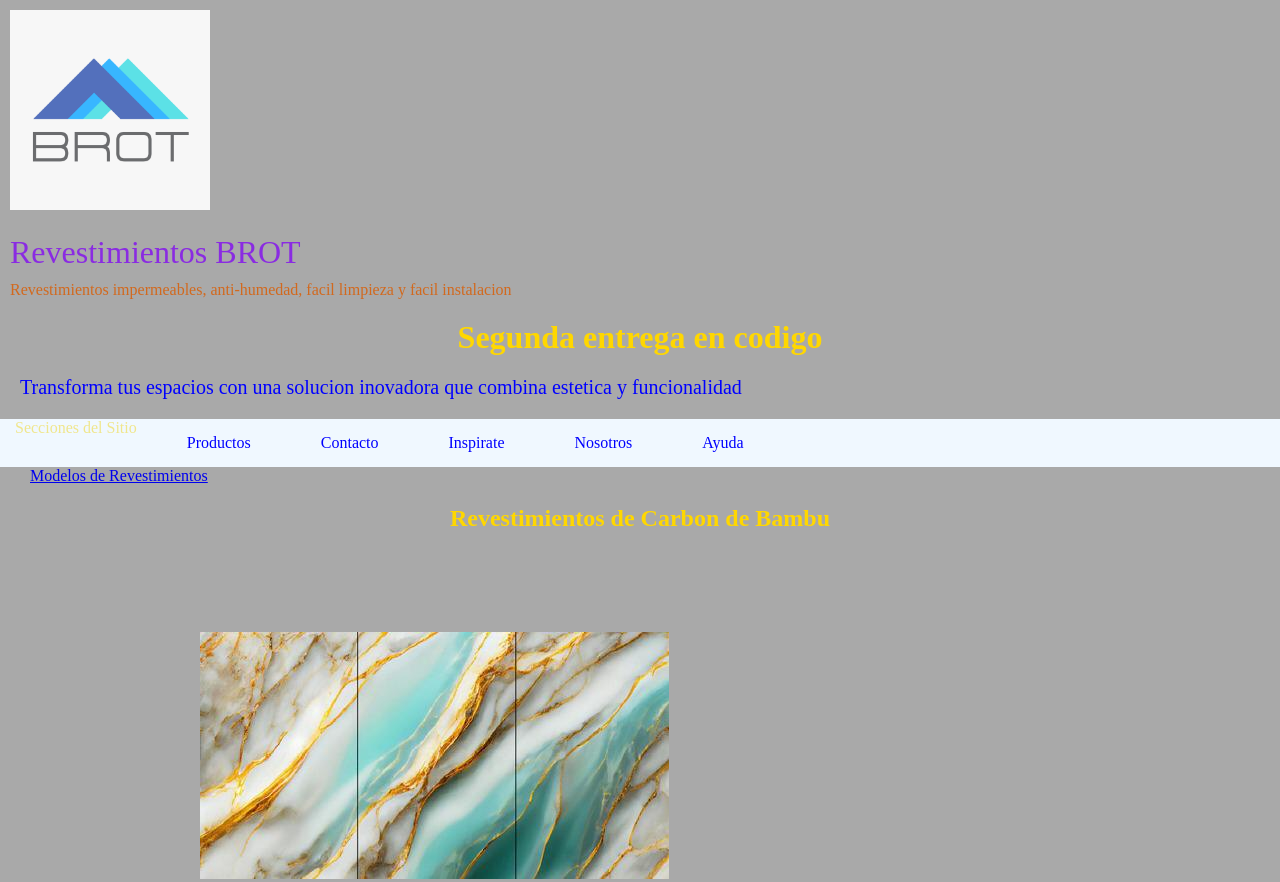
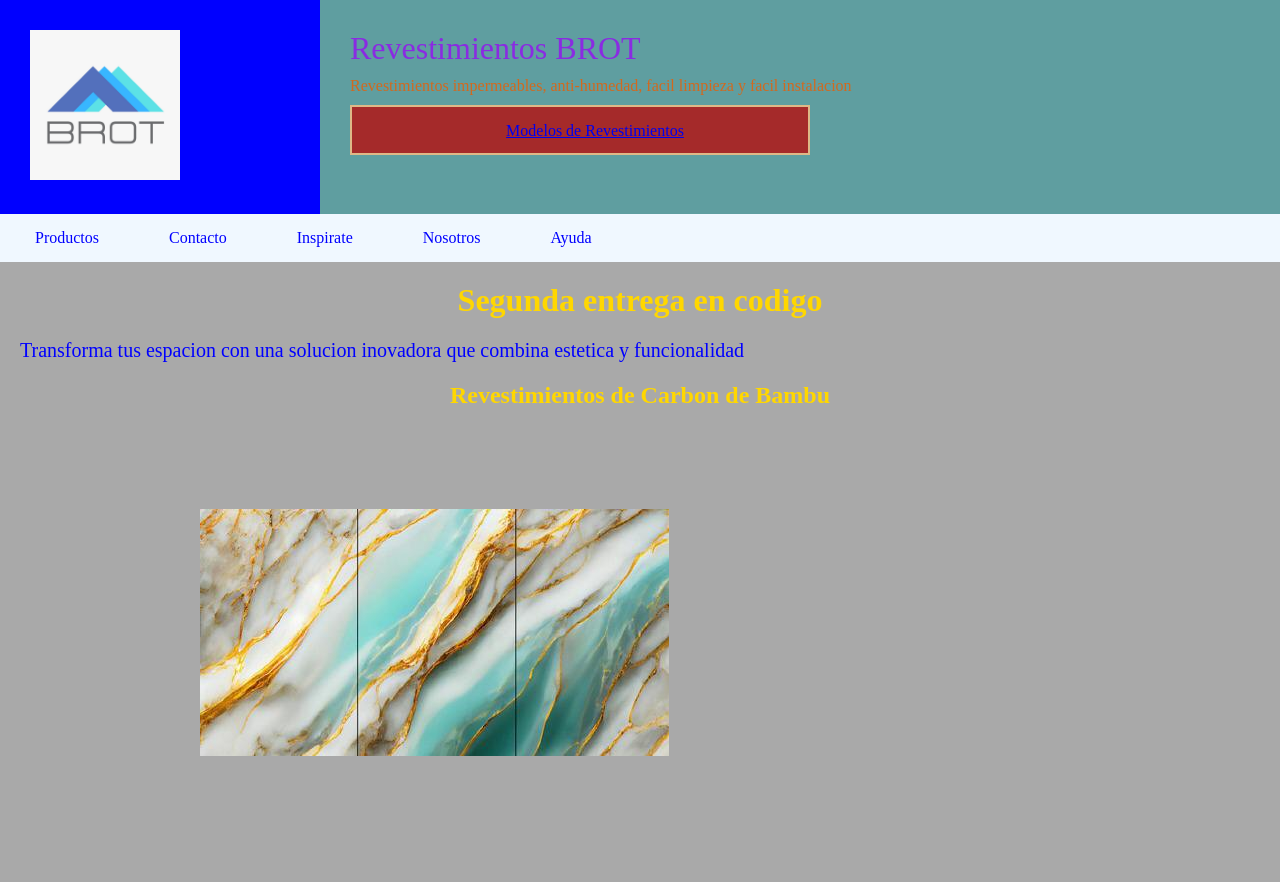
Before and after one commit to Tunozon/Tercera-Entrega, a plain HTML site: page Index.html in a window 1280 px wide. Shown: the top 882 px of the page. Drawn offline with Linux system fonts and the light colour scheme.

Commit message:
Mejoramos index

```diff
--- a/Index.html
+++ b/Index.html
@@ -8,20 +8,27 @@
     <link rel="stylesheet" href="style.css">
 </head>
 <body>
-    <div class="caja1">
-        <img id="Logo"
-        width="200"
-        src="./assets/Logo BROT.jpeg" alt="Logo BROT">
-        <p id="Logo">Revestimientos BROT</p>
-        <span>Revestimientos impermeables, anti-humedad, facil limpieza y facil instalacion</span>
-    </div>
-    <h1 class="titulos">Segunda entrega en codigo</h1>
-    <p>Transforma tus espacios con una solucion inovadora que combina estetica y funcionalidad</p>
+    <main class="container1">
+        <aside class="sidebar1">
+            <img id="Logo"
+             width="150"
+             src="./assets/Logo BROT.jpeg" alt="Logo Brot"></aside>
+        <section class="main-content1">
+            <p id="Logo">Revestimientos BROT</p>
+            <div>
+                <span>
+                    Revestimientos impermeables, anti-humedad, facil limpieza y facil instalacion
+                </span>
+            </div>
+            <div class="modelos1">
+                <a id="modelos" href="#Placas">Modelos de Revestimientos</a>
+            </div>
+        </section>
+    </main>
 
     <header>
         <nav class="navbar">
             <ul>
-                <li>Secciones del Sitio</li>
                 <li><a href="pages/Productos.html">Productos</a></li>
                 <li><a href="pages/Contacto.html">Contacto</a></li>
                 <li><a href="pages/Inspirate.html">Inspirate</a></li>
@@ -31,8 +38,9 @@
         </nav>
     </header>
 
-    <a id="modelos"
-    href="#Placas">Modelos de Revestimientos</a>
+    <h1 class="titulos">Segunda entrega en codigo</h1>
+
+    <p>Transforma tus espacion con una solucion inovadora que combina estetica y funcionalidad</p>
 
     <h2 class="titulos">Revestimientos de Carbon de Bambu</h2>
 
--- a/style.css
+++ b/style.css
@@ -129,3 +129,33 @@ form p {
     padding: 15px 20px;
     display: block;
 }
+
+.container1 {
+    display: flex;
+}
+
+.sidebar1 {
+    width: 25%;
+    background-color: blue;
+    padding: 20px
+}
+
+.main-content1 {
+    width: 75%;
+    background-color: cadetblue;
+    padding: 20px;
+}
+
+.modelos1 {
+    width: 50%;
+    height: 50px;
+    background-color: brown;
+    border: 2px solid burlywood;
+    margin: 10px;
+    text-align: center;
+}
+
+.modelos1 a {
+    padding: 15px 20px;
+    display: block;
+}
```
